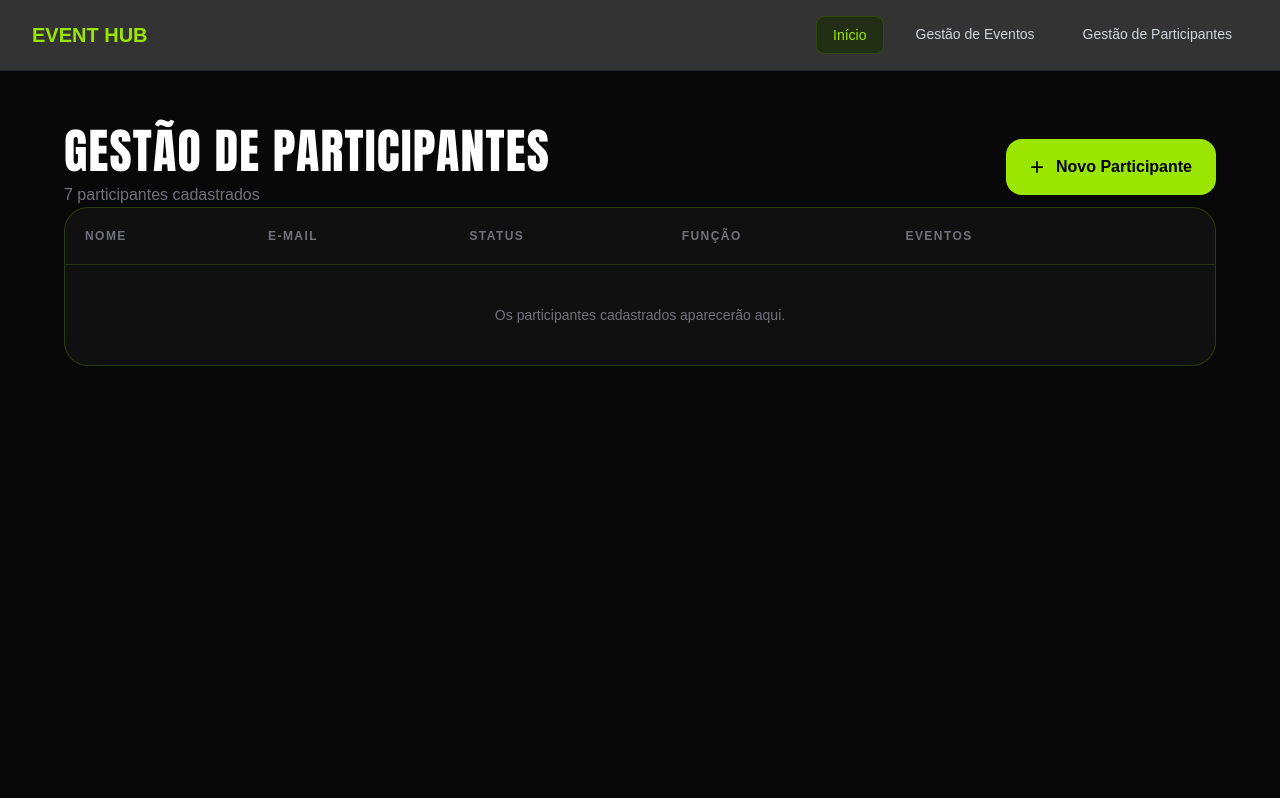
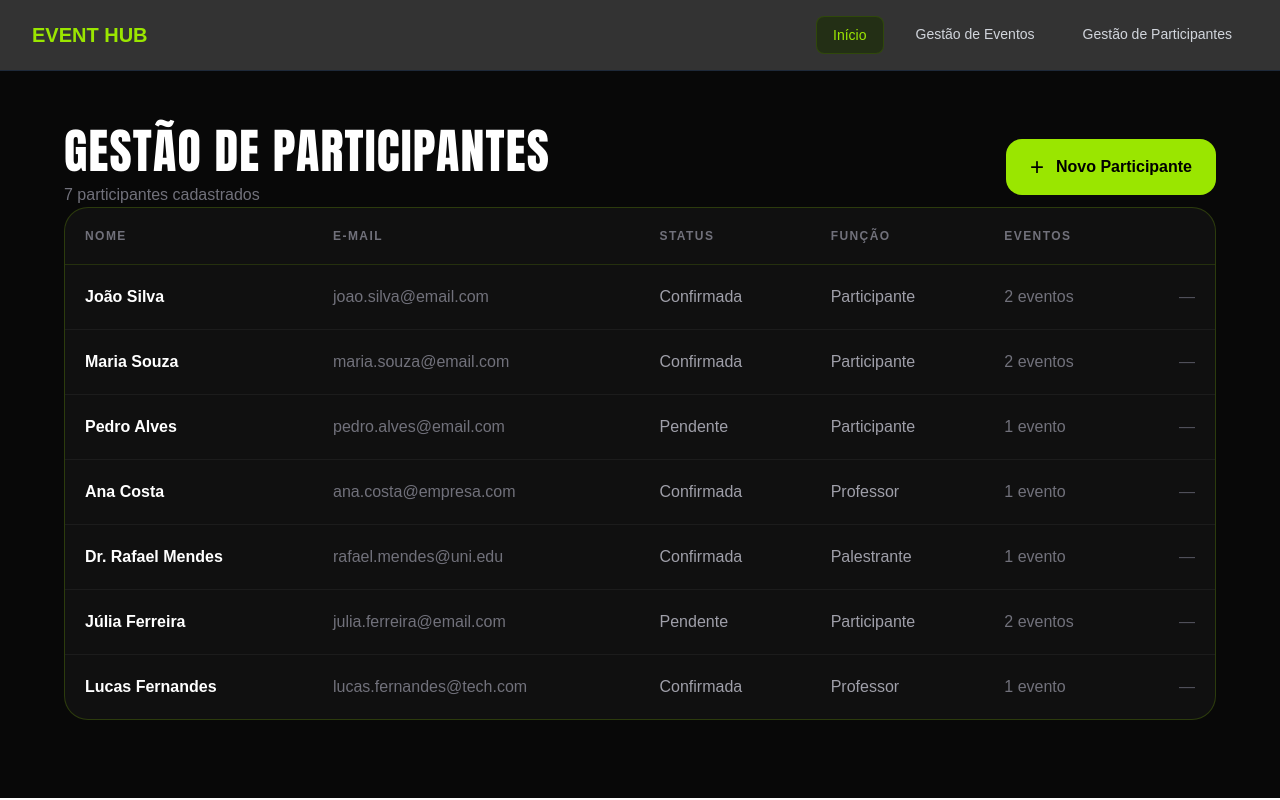
Before and after one commit to gsouza2313/e-ventsplatform, a Next.js app in the folder e-ventsplatform/: page /participantes in a window 1280 px wide. Built offline with nearby package versions, Linux system fonts and the light colour scheme.

Commit message:
feat: conecta tabela aos dados de participantes

```diff
--- a/e-ventsplatform/app/participantes/page.tsx
+++ b/e-ventsplatform/app/participantes/page.tsx
@@ -1,3 +1,6 @@
+import { todosEventos } from "../lib/dataEventos";
+import { participantes } from "../lib/dataParticipantes";
+
 export default function ParticipantesPage() {
   return (
     <main className="min-h-[calc(100vh-73px)] bg-[#080808] px-6 py-14 sm:px-10 lg:px-16">
@@ -9,7 +12,7 @@ export default function ParticipantesPage() {
             </h1>
 
             <p className="mt-2 text-base text-zinc-500">
-              7 participantes cadastrados
+              {participantes.length} participantes cadastrados
             </p>
           </div>
 
@@ -38,15 +41,38 @@ export default function ParticipantesPage() {
             </thead>
 
             <tbody>
-              <tr>
-                <td
-                  colSpan={6}
-                  className="px-5 py-10 text-center text-sm text-zinc-500"
-                >
-                  Os participantes cadastrados aparecerão aqui.
-                </td>
-              </tr>
-            </tbody>
+                      {participantes.map((participante) => (
+                        <tr
+                          key={participante.id}
+                          className="border-b border-white/5 last:border-b-0"
+                        >
+                          <td className="px-5 py-5 text-base font-bold text-white">
+                            {participante.nome}
+                          </td>
+
+                          <td className="px-5 py-5 text-base text-zinc-500">
+                            {participante.email}
+                          </td>
+
+                          <td className="px-5 py-5 text-base text-zinc-400">
+                            {participante.status}
+                          </td>
+
+                          <td className="px-5 py-5 text-base text-zinc-400">
+                            {participante.funcao}
+                          </td>
+
+                          <td className="px-5 py-5 text-base text-zinc-500">
+                            {participante.eventosInscritosIds.length}{" "}
+                            {participante.eventosInscritosIds.length === 1
+                              ? "evento"
+                              : "eventos"}
+                          </td>
+
+                          <td className="px-5 py-5 text-right text-zinc-600">—</td>
+                        </tr>
+                      ))}
+             </tbody>
           </table>
         </div>
       </section>
```
